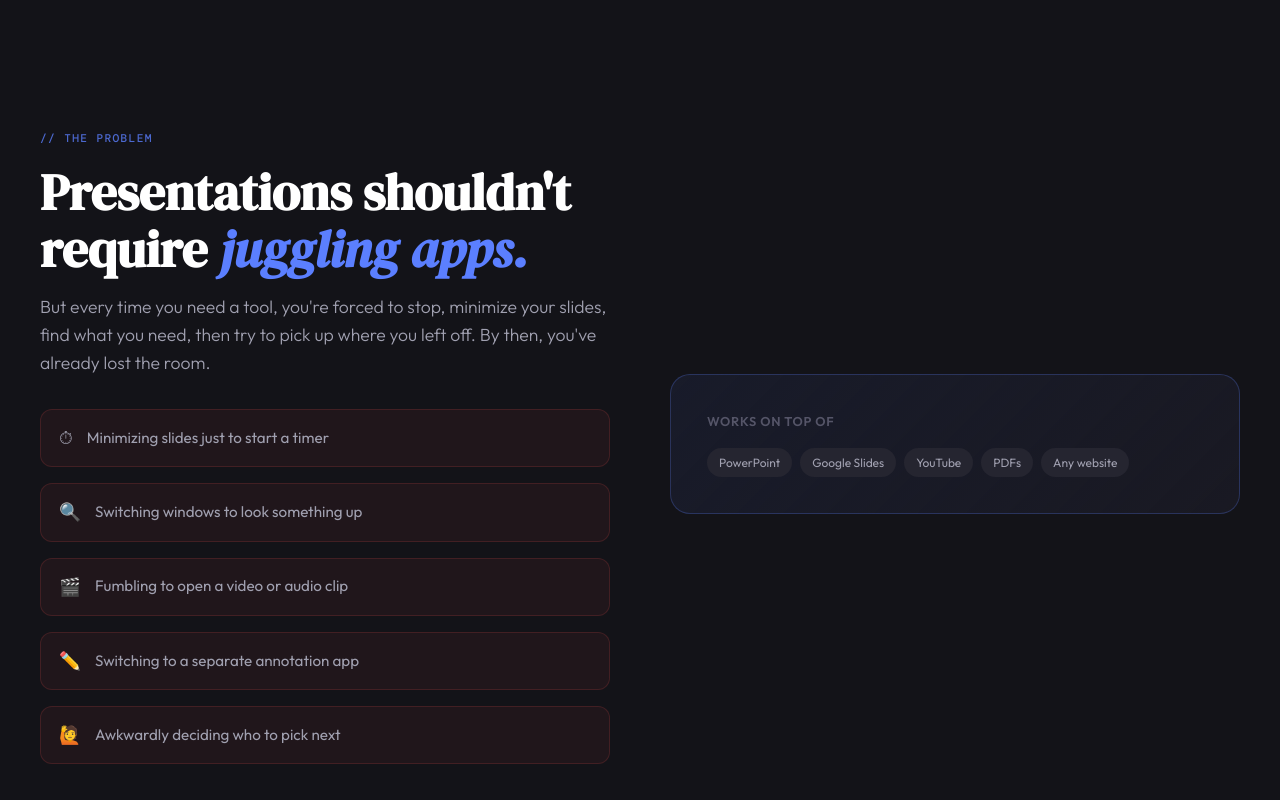
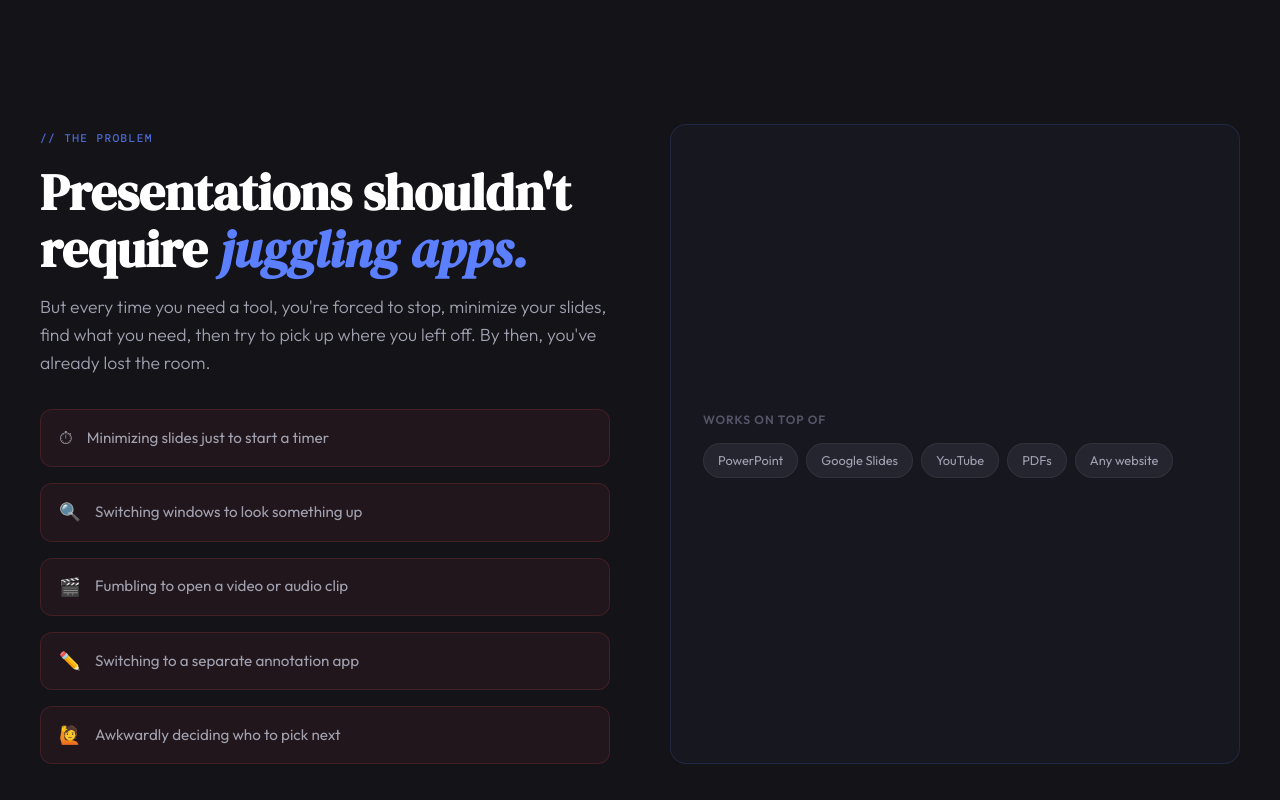
Before and after one commit to susume/thelayersapp, a plain HTML site: page index.html in a window 1280 px wide. Shown: the part 920-1720 px from the top of the page. Drawn offline with nearby package versions, Linux system fonts and the light colour scheme.

Commit message:
Update index.html

```diff
--- a/index.html
+++ b/index.html
@@ -154,9 +154,8 @@ h2 em { font-style: italic; color: var(--accent); }
 .problem-list { list-style: none; display: flex; flex-direction: column; gap: 16px; }
 .problem-list li { display: flex; align-items: center; gap: 14px; background: rgba(255,80,80,0.06); border: 1px solid rgba(255,80,80,0.15); border-radius: 12px; padding: 14px 18px; font-size: 0.95rem; color: var(--muted); }
 .problem-list li .px { font-size: 1.1rem; }
-.problem-quote { background: linear-gradient(135deg, rgba(91,127,255,0.08), rgba(26,26,36,0.9)); border: 1px solid rgba(91,127,255,0.25); border-radius: 20px; padding: 36px; }
-.problem-quote blockquote { font-family: 'DM Serif Display', serif; font-style: italic; font-size: 1.25rem; line-height: 1.55; color: var(--text); margin-bottom: 16px; }
-.problem-quote cite { font-size: 0.85rem; color: var(--muted); font-style: normal; }
+.compat-panel { background: var(--card-bg); border: 1px solid var(--border); border-radius: 16px; padding: 32px; height: 100%; display: flex; flex-direction: column; justify-content: center; }
+.compat-pill { background: var(--pill); padding: 6px 14px; border-radius: 100px; font-size: 0.8rem; color: var(--muted); border: 1px solid rgba(255,255,255,0.06); }
 .products-grid { display: grid; grid-template-columns: 1fr 1fr; gap: 24px; margin-top: 56px; }
 .product-card { background: var(--card-bg); border: 1px solid var(--border); border-radius: 20px; padding: 36px; position: relative; overflow: hidden; transition: transform 0.3s, border-color 0.3s; }
 .product-card::before { content: ''; position: absolute; top: 0; left: 0; right: 0; height: 2px; background: linear-gradient(90deg, transparent, var(--accent), transparent); opacity: 0; transition: opacity 0.3s; }
@@ -185,7 +184,6 @@ h2 em { font-style: italic; color: var(--accent); }
 .who-text { font-size: 0.9rem; font-weight: 600; }
 .who-sub { font-size: 0.75rem; color: var(--muted); margin-top: 2px; }
 .student-grid { display: grid; grid-template-columns: repeat(3,1fr); gap: 20px; margin-top: 56px; }
-.student-grid-bottom { display: grid; grid-template-columns: repeat(4,1fr); gap: 20px; margin-top: 20px; }
 .st-card { background: var(--card-bg); border: 1px solid var(--border); border-radius: 18px; padding: 28px; transition: transform 0.25s, border-color 0.25s; }
 .st-card:hover { transform: translateY(-4px); border-color: rgba(91,127,255,0.3); }
 .st-card.focus-card { border-color: rgba(46,213,115,0.25); background: linear-gradient(140deg, rgba(46,213,115,0.06), rgba(26,26,36,0.9)); }
@@ -268,9 +266,6 @@ h2 em { font-style: italic; color: var(--accent); }
 .story-body strong { color: var(--text); font-weight: 600; }
 .story-body .hl { color: var(--accent2); }
 .story-sign { color: var(--text); font-weight: 500; margin-top: 28px; font-size: 0.95rem; }
-.story-cta { margin-top: 36px; display: flex; gap: 16px; flex-wrap: wrap; }
-.story-coffee { display: inline-flex; align-items: center; gap: 8px; background: #ffbe30; color: #1a0e00; padding: 12px 28px; border-radius: 100px; font-size: 0.95rem; font-weight: 700; text-decoration: none; transition: all 0.2s; box-shadow: 0 0 24px rgba(255,190,48,0.25); }
-.story-coffee:hover { transform: translateY(-2px); box-shadow: 0 0 40px rgba(255,190,48,0.4); }
 .cta-section { padding: 120px 40px; text-align: center; }
 .cta-inner { max-width: 640px; margin: 0 auto; }
 .cta-section h2 { font-family: 'DM Serif Display', serif; font-size: clamp(2rem, 5vw, 3.5rem); margin-bottom: 20px; }
@@ -355,16 +350,14 @@ footer { background: var(--bg2); border-top: 1px solid var(--border); padding: 4
           <li><span class="px">🙋</span> <span data-i18n="prob_li5">Awkwardly deciding who to pick next</span></li>
         </ul>
       </div>
-      <div class="problem-quote">
-        <div>
-          <div style="font-size:0.8rem;color:var(--dim);margin-bottom:16px;font-weight:600;letter-spacing:0.06em;text-transform:uppercase;" data-i18n="prob_works_on">Works on top of</div>
-          <div style="display:flex;flex-wrap:wrap;gap:8px;">
-            <span style="background:var(--pill);padding:5px 12px;border-radius:100px;font-size:0.75rem;color:var(--muted);">PowerPoint</span>
-            <span style="background:var(--pill);padding:5px 12px;border-radius:100px;font-size:0.75rem;color:var(--muted);">Google Slides</span>
-            <span style="background:var(--pill);padding:5px 12px;border-radius:100px;font-size:0.75rem;color:var(--muted);">YouTube</span>
-            <span style="background:var(--pill);padding:5px 12px;border-radius:100px;font-size:0.75rem;color:var(--muted);">PDFs</span>
-            <span style="background:var(--pill);padding:5px 12px;border-radius:100px;font-size:0.75rem;color:var(--muted);" data-i18n="prob_any_website">Any website</span>
-          </div>
+      <div class="compat-panel">
+        <div style="font-size:0.75rem;color:var(--dim);margin-bottom:14px;font-weight:600;letter-spacing:0.08em;text-transform:uppercase;" data-i18n="prob_works_on">Works on top of</div>
+        <div style="display:flex;flex-wrap:wrap;gap:8px;">
+          <span class="compat-pill">PowerPoint</span>
+          <span class="compat-pill">Google Slides</span>
+          <span class="compat-pill">YouTube</span>
+          <span class="compat-pill">PDFs</span>
+          <span class="compat-pill" data-i18n="prob_any_website">Any website</span>
         </div>
       </div>
     </div>
@@ -431,6 +424,8 @@ footer { background: var(--bg2); border-top: 1px solid var(--border); padding: 4
     </div>
   </div>
 </section>
+
+<div class="band" id="features">
   <div class="band-inner">
     <div class="reveal">
       <span class="label-tag" data-i18n="feat_tag">// Teacher app features</span>
@@ -542,8 +537,8 @@ footer { background: var(--bg2); border-top: 1px solid var(--border); padding: 4
         <p data-i18n="stud6_p">One click blocks 60+ distracting websites so students can concentrate on their work. Teachers can also push it to the whole class remotely — with an optional PIN so students can't turn it off without permission.</p>
         <div class="st-chips"><span class="st-chip">TikTok</span><span class="st-chip">YouTube</span><span class="st-chip">Instagram</span><span class="st-chip" data-i18n="stud6_more">+ 60 more</span></div>
       </div>
-      <div class="st-card sync-card">
-        <div class="st-head"><span class="st-icon">🔗</span><div><div class="st-name" data-i18n="stud7_name">Classroom Sync</div><div class="st-sub" data-i18n="stud7_sub">Connect to the teacher</div></div></div>
+      <div class="st-card sync-card" style="grid-column: 1 / -1; display: grid; grid-template-columns: auto 1fr; gap: 24px; align-items: start;">
+        <div class="st-head" style="margin-bottom:0; flex-direction:column; gap:6px;"><span class="st-icon">🔗</span><div><div class="st-name" data-i18n="stud7_name">Classroom Sync</div><div class="st-sub" data-i18n="stud7_sub">Connect to the teacher</div></div></div>
         <p data-i18n="stud7_p">Students enter a room code once to join the teacher's classroom — they auto-rejoin every session from then on. The teacher can push Focus Mode, trigger Internet Lockdown, block websites, and send links directly to every connected student — no app installation required.</p>
       </div>
     </div>
```
